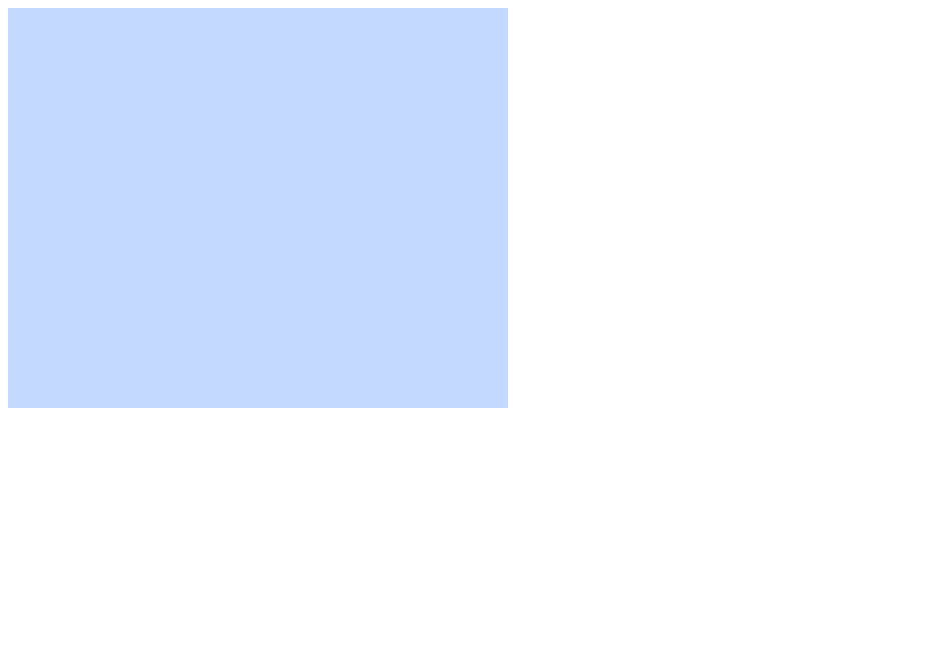
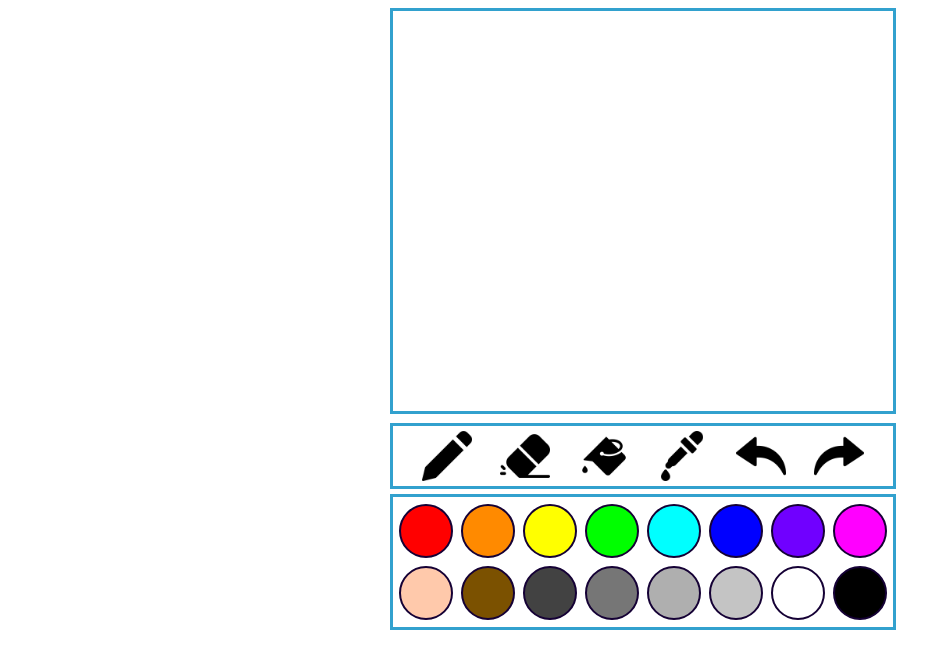
Before and after one commit to RIT-New-Media-Capstone/team-awesome, a website with bundled scripts: page index.html in a window 1280 px wide. Shown: the whole page, without its empty margins (0-951 px from the left). Built offline with nearby package versions, Linux system fonts and the light colour scheme.

Commit message:
Canvas Client Wireframe (#2)
* canvas html setup

* color functions

---------

Co-authored-by: Hugo Serinese (RIT Student) <hhs2791@rit.edu>

```diff
--- a/index.html
+++ b/index.html
@@ -9,8 +9,37 @@
 
     </head>
     <body>
-        <canvas id="myCanvas" width="500" height="400">
+        <div id="content">
+            <canvas id="myCanvas" width="500" height="400">
 
-        </canvas>
+            </canvas>
+            <div class="art">
+                <img src="icons/pencil.png" alt="draw" class="icon" id="draw">
+                <img src="icons/eraser.png" alt="erase" class="icon" id="erase">
+                <img src="icons/paint.png" alt="bucket" class="icon" id="paint">
+                <img src="icons/eyedropper.png" alt="eyedropper" class="icon" id="eyedropper">
+                <img src="icons/undo.png" alt="undo" class="icon" id="undo">
+                <img src="icons/redo.png" alt="redo" class="icon" id="redo">
+            </div>
+            <div class="colors">
+                <div class="circle" style="background-color: #ff0000" onclick="setColor(this)"></div>
+                <div class="circle" style="background-color: #FF8A00" onclick="setColor(this)"></div>
+                <div class="circle" style="background-color: #FFFF00" onclick="setColor(this)"></div>
+                <div class="circle" style="background-color: #00ff00" onclick="setColor(this)"></div>
+                <div class="circle" style="background-color: #00ffff" onclick="setColor(this)"></div>
+                <div class="circle" style="background-color: #0000ff" onclick="setColor(this)"></div>
+                <div class="circle" style="background-color: #7000FF" onclick="setColor(this)"></div>
+                <div class="circle" style="background-color: #ff00ff" onclick="setColor(this)"></div>
+                <div class="circle" style="background-color: #FFC9AB" onclick="setColor(this)"></div>
+                <div class="circle" style="background-color: #7B5100" onclick="setColor(this)"></div>
+                <div class="circle" style="background-color: #424242" onclick="setColor(this)"></div>
+                <div class="circle" style="background-color: #767676" onclick="setColor(this)"></div>
+                <div class="circle" style="background-color: #AFAFAF" onclick="setColor(this)"></div>
+                <div class="circle" style="background-color: #C4C4C4" onclick="setColor(this)"></div>
+                <div class="circle" style="background-color: #FFFFFF" onclick="setColor(this)"></div>
+                <div class="circle" style="background-color: #000000" onclick="setColor(this)"></div>
+            </div>
+        </div>
+      <script src="main.js"></script>
     </body>
 </html>
--- a/main.js
+++ b/main.js
@@ -24,5 +24,12 @@
 
 let ctx = myCanvas.getContext("2d");
 
-ctx.fillStyle = "#c4d9ff";
+ctx.fillStyle = "#ffffff";
 ctx.fillRect(0, 0, 500, 400);
+
+function setColor(element) //set the color of the pen tool
+{
+    console.log(element.style.backgroundColor);
+
+    document.querySelector("body").style.backgroundColor = element.style.backgroundColor;
+}
--- a/style.css
+++ b/style.css
@@ -0,0 +1,51 @@
+#content{
+    max-width: 500px;
+    margin: auto;
+}
+
+canvas{
+    border: 3px solid #32a1ce;
+}
+
+.art{
+    width: 500px;
+    height: 50px;
+    background-color: #fff;
+    border: 3px solid #32a1ce;
+    display: flex;
+    flex-direction: row;
+    justify-content: space-evenly;
+    padding-top: 5px;
+    padding-bottom: 5px;
+    margin-top: 5px;
+    margin-bottom: 5px;
+}
+
+.colors{
+    width: 500px;
+    /* height: 125px; */
+    height: auto;
+    background-color: #fff;
+    border: 3px solid #32a1ce;
+    margin-top: 5px;
+    margin-bottom: 5px;
+    padding-top: 3px;
+    padding-bottom: 3px;
+    display: flex;
+    flex-direction: row;
+    justify-content: center;
+    flex-wrap: wrap;
+}
+
+.circle {
+    height: 50px;
+    width: 50px;
+    border-radius: 50%;
+    border: 2px solid #150135;
+    margin: 4px;
+    cursor: pointer;
+  }
+
+.icon{
+    cursor: pointer;
+}
```
Also changed, not shown: home.html (added, +11 -0 lines), icons/eraser.png (added), icons/eyedropper.png (added), icons/paint.png (added), icons/pencil.png (added), icons/redo.png (added), icons/undo.png (added).
